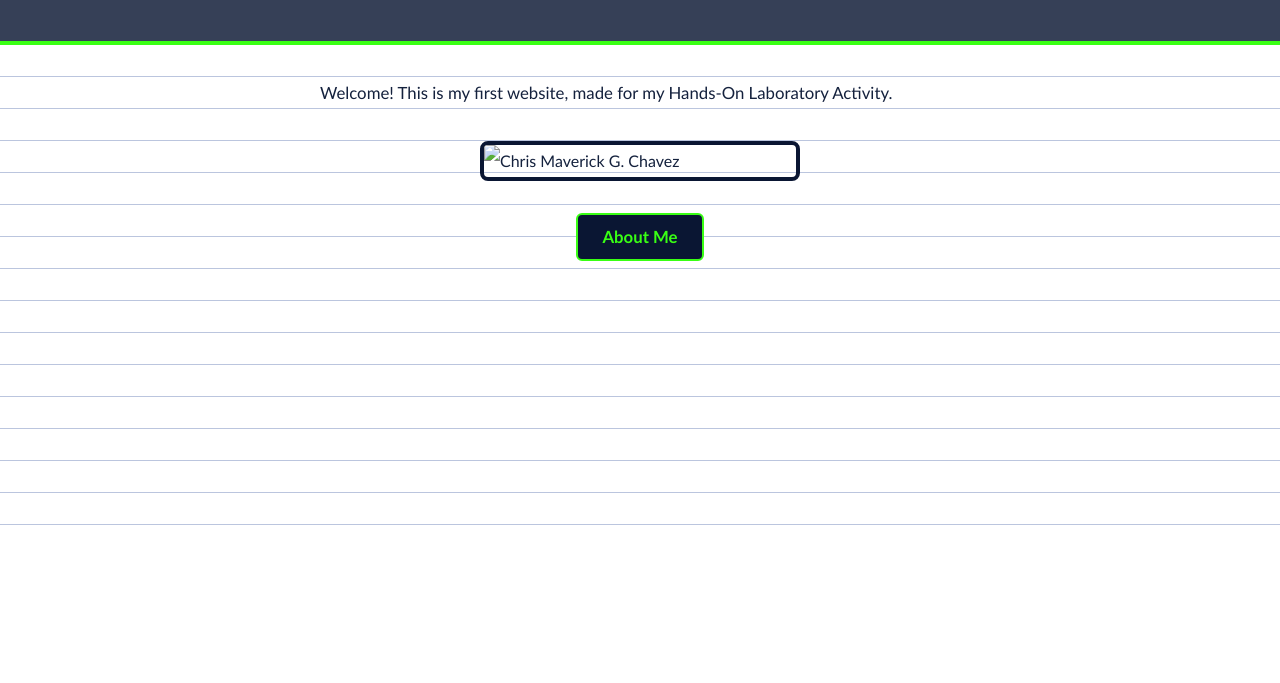
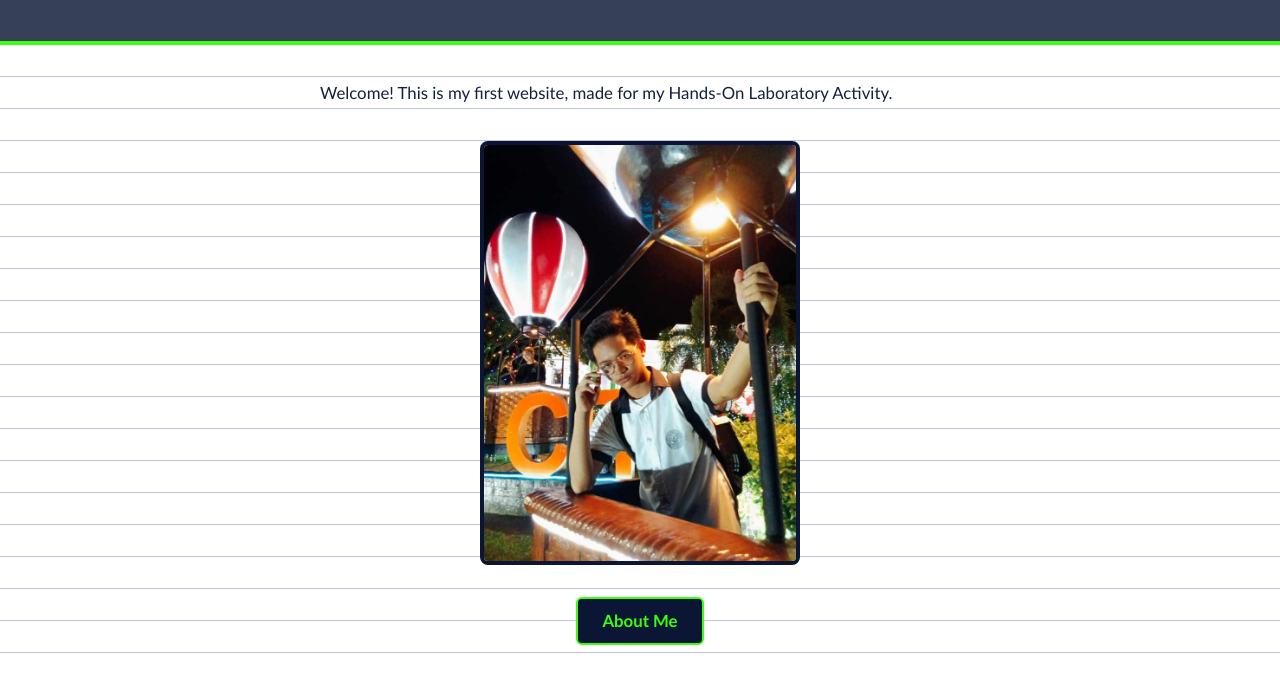
Before and after one commit to maverickchavez09-VinightmiL/my-first-website, a plain HTML site: page index.html in a window 1280 px wide. Shown: the part 161-844 px from the top of the page. Before the commit the page ends 800 px from the top, so only its background shows below. Drawn offline with Linux system fonts and the light colour scheme.

Commit message:
Update index.html

```diff
--- a/index.html
+++ b/index.html
@@ -14,7 +14,7 @@
   <main class="lower">
     <div class="content">
       <p>Welcome! This is my first website, made for my Hands-On Laboratory Activity.</p>
-      <img src="images/photo.jpg" alt="Chris Maverick G. Chavez">
+      <img src="images/received_1913976332897461.jpeg" alt="Chris Maverick G. Chavez">
       <p style="text-align:center"><a class="btn" href="about.html">About Me</a></p>
     </div>
   </main>
```
